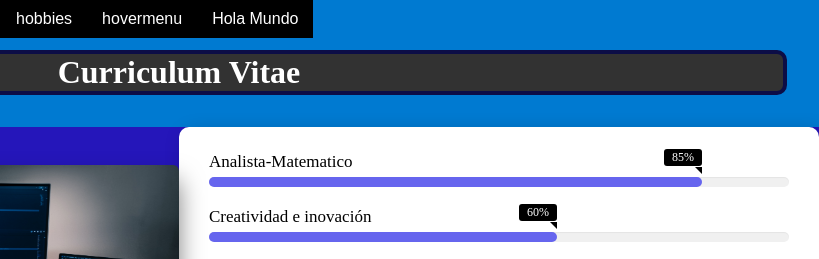
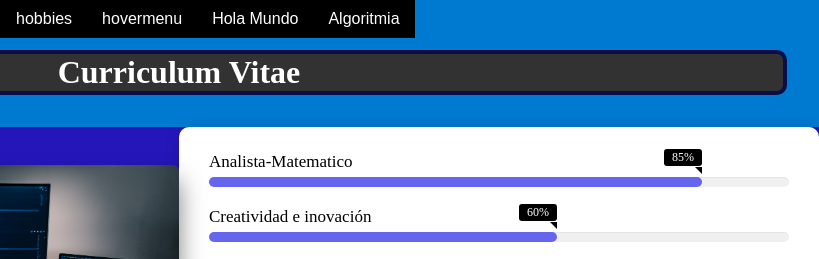
Before and after one commit to alaneh/4iv7-psw-elizalde-hernandez-alan, a plain HTML site: page index.html in a window 1280 px wide. Shown: the top 259 px of the page, 461-1280 px from the left. Drawn offline with Linux system fonts and the light colour scheme.

Commit message:
Add files via upload

```diff
--- a/index.html
+++ b/index.html
@@ -17,6 +17,7 @@
                 <li><a href="hobbies.html"><span class=""><i class="icon "></i></span>hobbies</a></li>
                 <li><a href="hovermenu.html"><span class=""><i class="icon "></i></span>hovermenu</a></li>
                 <li><a href="holaMundo.html"><span class=""><i class="icon "></i></span>Hola Mundo</a></li>
+                <li><a href="algoritmia.html"><span class=""><i class="icon "></i></span>Algoritmia</a></li>
             </ul>
         </nav>
     </header>
```
